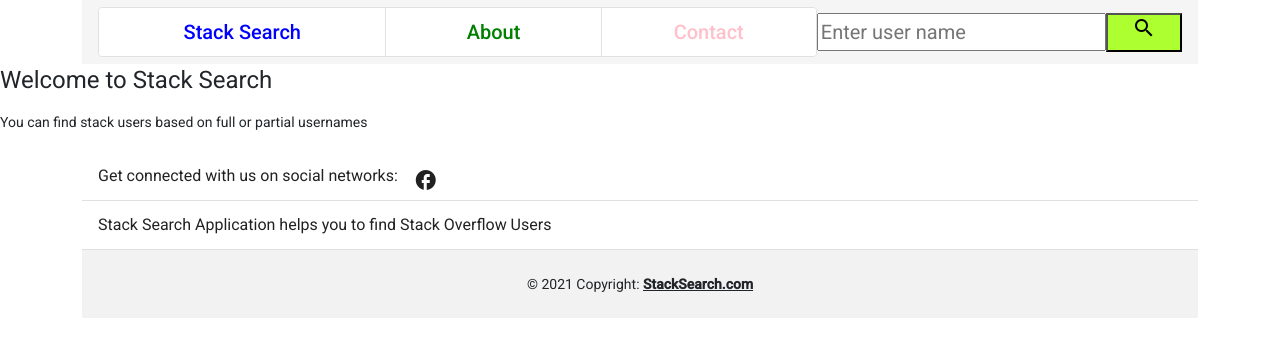
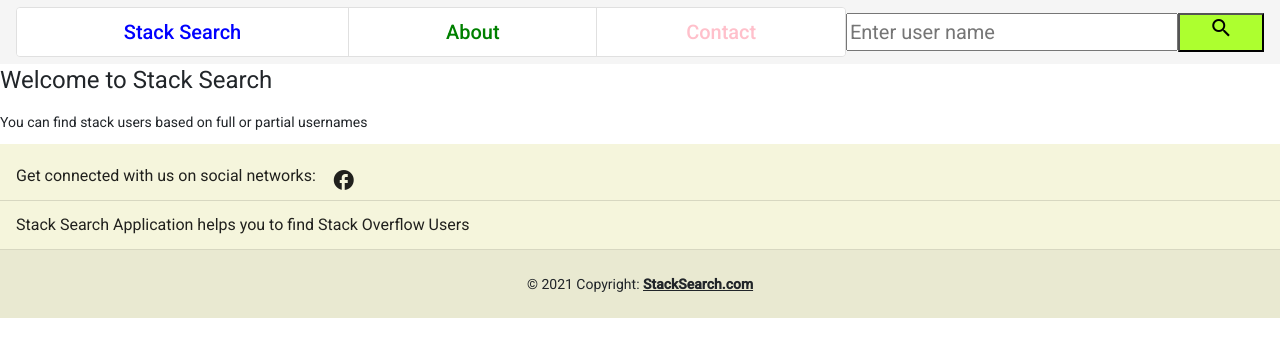
Before and after one commit to Shree9/stack-search-app, an Angular app: page /about in a window 1280 px wide. Shown: the top 356 px of the page. Built offline with nearby package versions, Linux system fonts and the light colour scheme.

Commit message:
styling updates

```diff
--- a/src/app/app.module.ts
+++ b/src/app/app.module.ts
@@ -12,7 +12,7 @@ import { MatIconModule } from '@angular/material/icon';
 import { MatToolbarModule } from '@angular/material/toolbar';
 import { MatListModule } from '@angular/material/list';
 import {MatButtonToggleModule} from '@angular/material/button-toggle'
-
+import {MatGridListModule} from '@angular/material/grid-list';
 
 @NgModule({
   declarations: [
@@ -28,6 +28,7 @@ import {MatButtonToggleModule} from '@angular/material/button-toggle'
     MatButtonToggleModule,
     MatIconModule,
     MatToolbarModule,
+    MatGridListModule,
     MatListModule,
     FormsModule,
     AppRoutingModule
--- a/src/components/about/about.component.html
+++ b/src/components/about/about.component.html
@@ -1,2 +1,6 @@
+<div>
+
 <h1> Welcome to Stack Search</h1>
 <p> You can find  stack users based on full or partial usernames </p>
+
+</div>
--- a/src/components/footer/footer.component.html
+++ b/src/components/footer/footer.component.html
@@ -1,6 +1,5 @@
-<div class = "container">
-
-  <footer flex>
+  <footer style="
+  background-color:beige;">
     <mat-list>
       <mat-list-item>Get connected with us on social networks:
       <mat-list>
@@ -22,5 +21,3 @@
     </div>
 
 </footer>
-
-</div>
--- a/src/components/navbar/navbar.component.html
+++ b/src/components/navbar/navbar.component.html
@@ -1,6 +1,4 @@
-<div class = "container">
-
-<header>
+<header >
 <mat-toolbar>
 
   <mat-button-toggle-group name="fontStyle" aria-label="Font Style">
@@ -26,5 +24,3 @@
 
 </mat-toolbar>
 </header>
-
-</div>
--- a/src/components/user-list/user-list.component.html
+++ b/src/components/user-list/user-list.component.html
@@ -1,6 +1,10 @@
 <div>
-    <h2>Stack User Lists Containing {{displayName}}</h2>
-    <ul *ngFor="let user of users" #user>
-      <button (click)="getDetails(user)"> {{user.display_name}} </button>
-    </ul>
+    <h1 style="text-align:center;font-size:40px;background-color:aquamarine" >Stack Overflow Users</h1>
+    <h1 style="text-align:center;font-size:40px;background-color:red" > Search Param: {{displayName}}</h1>
+    <mat-list *ngFor="let user of users">
+      <mat-list-item>
+        <button mat-stroked-button color="primary" (click)="getDetails(user)"> {{user.display_name}} </button>
+      </mat-list-item>
+    </mat-list>
+
   </div>
```
